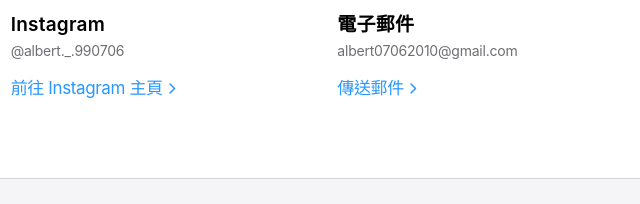
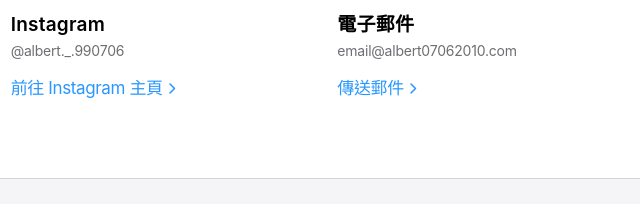
Before and after one commit to albert07062010-code/profile, a plain HTML site: page index.html in a window 1280 px wide. Shown: the part 2065-2269 px from the top of the page, 478-1118 px from the left. Drawn offline with Linux system fonts and the light colour scheme; no server answers.

Commit message:
Update index.html

```diff
--- a/index.html
+++ b/index.html
@@ -1186,7 +1186,7 @@
                     <div class="connect-item">
                         <i class="far fa-envelope connect-icon" aria-hidden="true"></i>
                         <h3 class="connect-title">電子郵件</h3>
-                        <p class="connect-handle">albert07062010@gmail.com</p>
+                        <p class="connect-handle">email@albert07062010.com</p>
                         <a href="mailto:email@albert07062010.com" class="apple-link">
                             <span>傳送郵件</span>
                             <i class="fas fa-chevron-right chevron" aria-hidden="true"></i>
```
